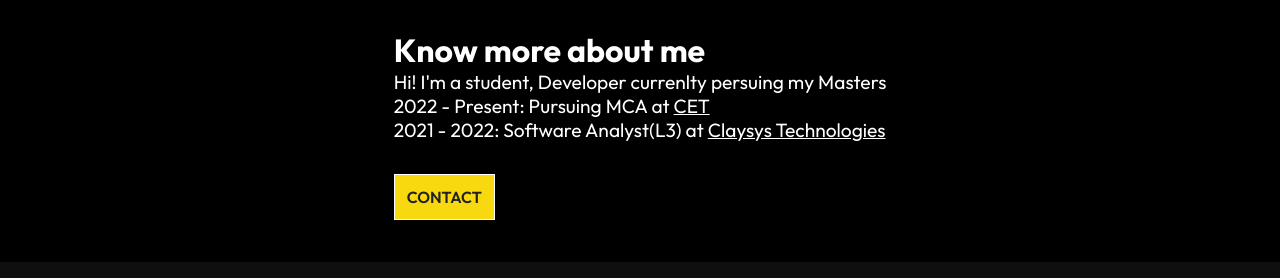
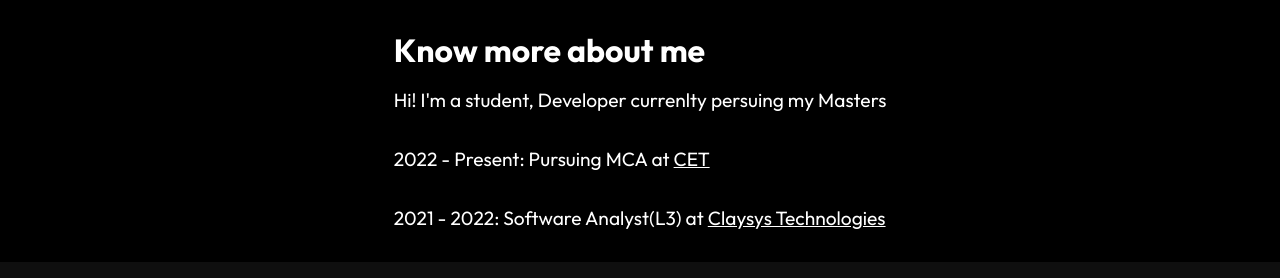
Before and after one commit to sreyas-sc/Portfolio, a React (Create React App) app: page /About in a window 1280 px wide. Shown: the part 514-792 px from the top of the page. Built offline with nearby package versions, Linux system fonts and the light colour scheme.

Commit message:
Update AboutContentStyles.css

```diff
--- a/src/components/AboutContentStyles.css
+++ b/src/components/AboutContentStyles.css
@@ -14,7 +14,7 @@
     max-width: 350px;
 }
 .about p{
-    margin: 1.1 rem 0;
+    margin: 1.1rem 0;
 }
 .about button{
     margin: 2rem 0;
```
